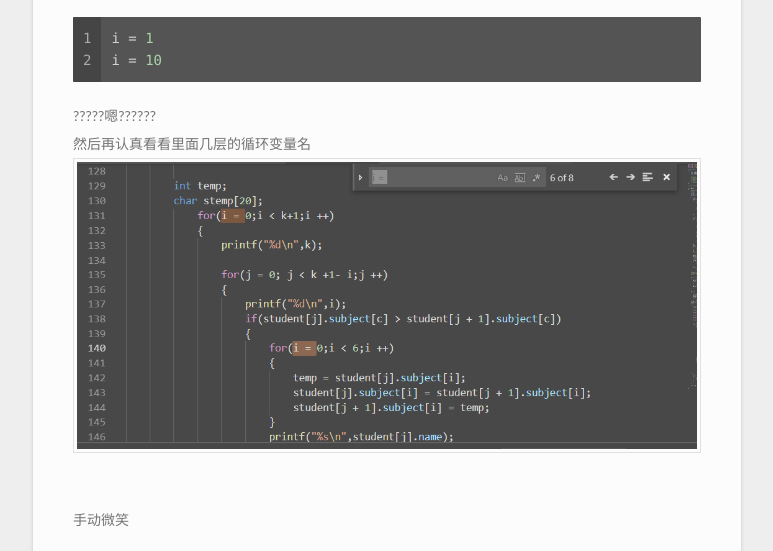
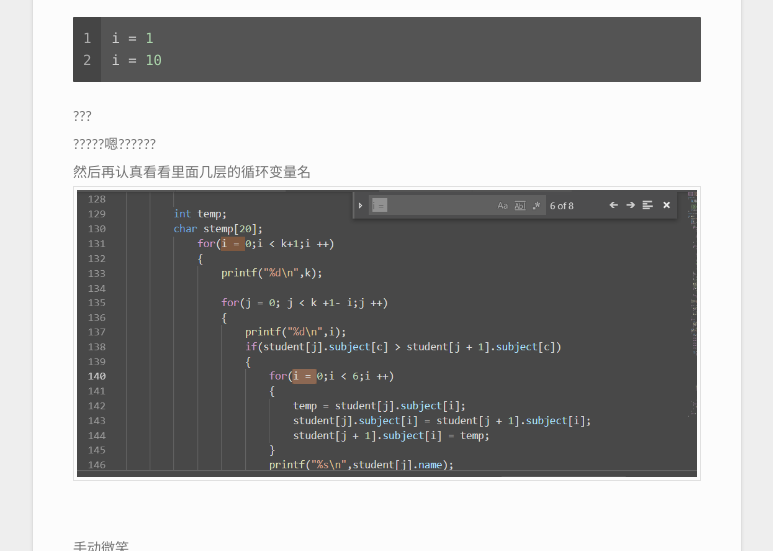
Before and after one commit to Benature/BenatureBlog.github.io, a plain HTML site: page 2018/12/30/我遇到的bug全集/index.html in a window 1280 px wide. Shown: the part 1367-1918 px from the top of the page, without its empty margins (379-1152 px from the left). Drawn offline with nearby package versions, Linux system fonts and the light colour scheme; some packages are replaced by stand-ins of ours; a script that the page names is missing.

Commit message:
Site updated: 2018-12-31 00:19:57

```diff
--- a/2018/12/30/我遇到的bug全集/index.html
+++ b/2018/12/30/我遇到的bug全集/index.html
@@ -115,7 +115,7 @@
 <meta property="og:locale" content="zh-TW">
 <meta property="og:image" content="https://benature.github.io/2018/12/30/我遇到的bug全集/02循环一次.png">
 <meta property="og:image" content="https://benature.github.io/2018/12/30/我遇到的bug全集/02循环一次.png">
-<meta property="og:updated_time" content="2018-12-30T16:18:01.125Z">
+<meta property="og:updated_time" content="2018-12-30T16:19:37.167Z">
 <meta name="twitter:card" content="summary">
 <meta name="twitter:title" content="我遇到的bug全集">
 <meta name="twitter:description" content="雨王bug全集">
@@ -386,7 +386,7 @@
 <p>   “没事你加个杠干哈呀…”<br>   然后我百度了一下<code>\a</code>,直接printf是提示音响.<br>   “你跑程序时候就没听到什么东西吗???”<br>   “我也不知道为啥加了个杠…”</p>
 <h2 id="2-为什么四重循环只循环了一次"><a href="#2-为什么四重循环只循环了一次" class="headerlink" title="2. 为什么四重循环只循环了一次"></a>2. 为什么四重循环只循环了一次</h2><p>   雨王正在赶算法课的小项目作业，突然和我说他的冒泡排序出了问题<br>   我试了一下，的确，循环不对劲。<br>   老套路<code>printf</code>大法好,首先在最外层循环打印循环变量<code>printf(&quot;i = %d\n&quot;,i)</code><br>   结果怎么运行都只<code>printf</code>一次<br>   <img src="/2018/12/30/我遇到的bug全集/02循环一次.png" alt="只循环一次"><br>   输出结果:<br>   <figure class="highlight c"><table><tr><td class="gutter"><pre><span class="line">1</span><br><span class="line">2</span><br></pre></td><td class="code"><pre><span class="line">i = <span class="number">1</span></span><br><span class="line"><span class="comment">// 然后就没了...</span></span><br></pre></td></tr></table></figure></p>
 <p>   好吧,有点蒙,然后抱着瞎猫心态在所有循环外再打印一次<code>i</code><br>   输出结果:<br>   <figure class="highlight c"><table><tr><td class="gutter"><pre><span class="line">1</span><br><span class="line">2</span><br></pre></td><td class="code"><pre><span class="line">i = <span class="number">1</span></span><br><span class="line">i = <span class="number">10</span></span><br></pre></td></tr></table></figure></p>
-<p>   ?????嗯??????<br>   然后再认真看看里面几层的循环变量名<br>   <img src="/2018/12/30/我遇到的bug全集/02循环一次.png" alt="只循环一次"><br>   手动微笑</p>
+<p>   ???<br>   ?????嗯??????<br>   然后再认真看看里面几层的循环变量名<br>   <img src="/2018/12/30/我遇到的bug全集/02循环一次.png" alt="只循环一次"><br>   手动微笑</p>
 
 
     </div>
```
